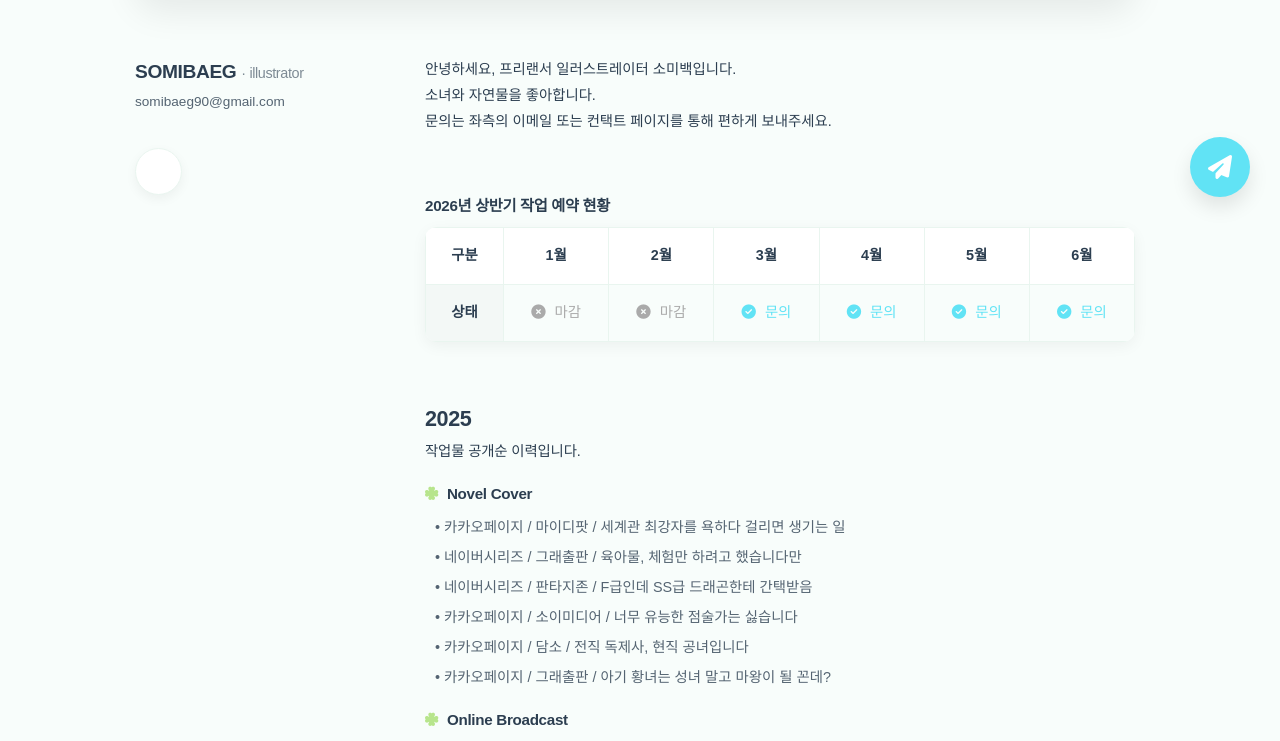
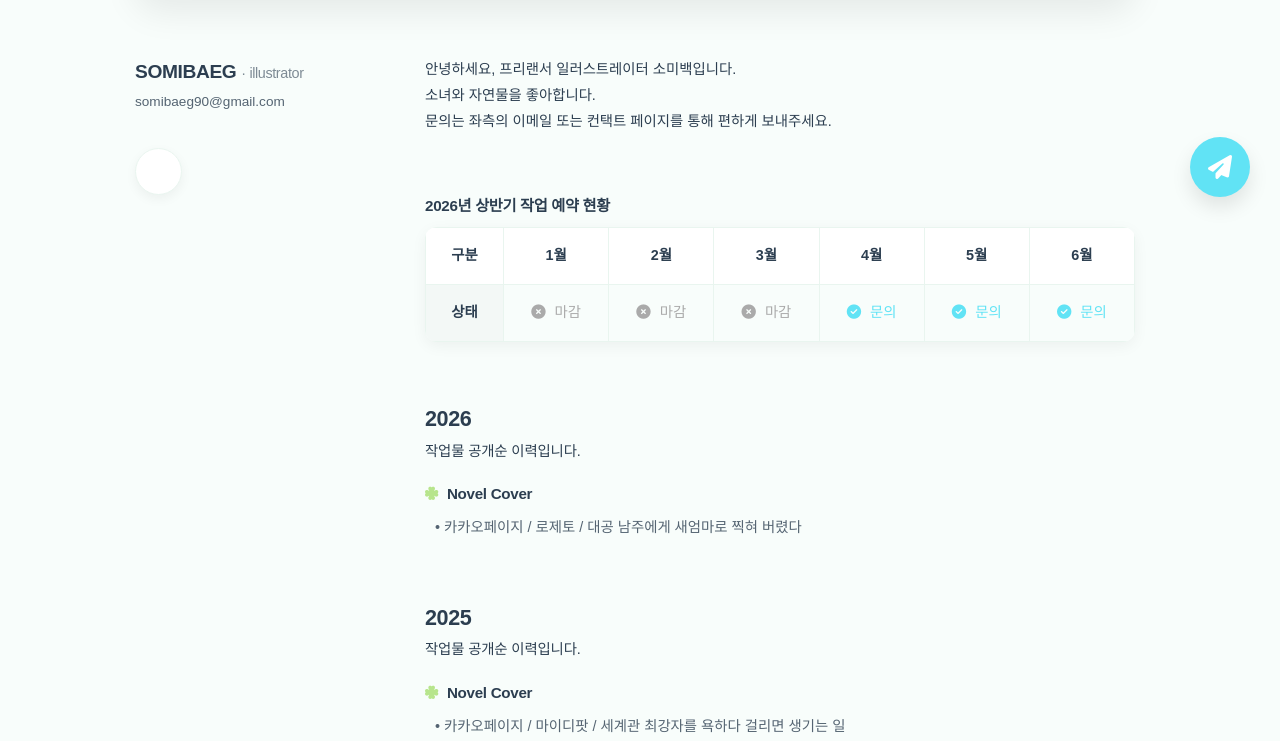
Before and after one commit to somibaeg/portfolio, a plain HTML site: page index.html in a window 1280 px wide. Shown: the part 573-1314 px from the top of the page. Drawn offline with nearby package versions, Linux system fonts and the light colour scheme; some icons are missing; a web font is replaced by a local one.

Commit message:
Update index.html

```diff
--- a/index.html
+++ b/index.html
@@ -5,7 +5,7 @@
     <meta charset="UTF-8">
     <meta name="viewport" content="width=device-width, initial-scale=1.0">
     <meta property="og:type" content="website">
-    <meta property="og:url" content="https://본인아이디.github.io/저장소명/">
+    <meta property="og:url" content="https://somibaeg.github.io/portfolio/">
     <meta property="og:title" content="SOMIBAEG - Portfolio">
     <meta property="og:description" content="프리랜서 일러스트레이터 소미백입니다.">
     <meta property="og:image" content="https://somibaeg.github.io/portfolio/assets/og-image.png">
@@ -102,9 +102,9 @@
                                             <i class="fa-solid fa-circle-xmark"></i>
                                             <span>마감</span>
                                         </td>
-                                        <td class="status-ok">
-                                            <i class="fa-solid fa-circle-check"></i>
-                                            <span>문의</span>
+                                        <td class="status-full">
+                                            <i class="fa-solid fa-circle-xmark"></i>
+                                            <span>마감</span>
                                         </td>
                                         <td class="status-ok">
                                             <i class="fa-solid fa-circle-check"></i>
@@ -124,16 +124,14 @@
                         </div>
                     </div>
                 </div>
-                <!-- <div class="work-category">
+                <div class="work-category">
                     <h2>2026</h2>
                     <p>작업물 공개순 이력입니다.</p>
                     <h3><span class="marker"><i class="fa-solid fa-clover"></i></span> Novel Cover</h3>
                     <ul>
+                         <li>• 카카오페이지 / 로제토 / 대공 남주에게 새엄마로 찍혀 버렸다</li>
                     </ul>
-                    <h3><span class="marker"><i class="fa-solid fa-clover"></i></span> Online Broadcast</h3>
-                    <ul>
-                    </ul>
-                </div> -->
+                </div>
                 <div class="work-category">
                     <h2>2025</h2>
                     <p>작업물 공개순 이력입니다.</p>
```
